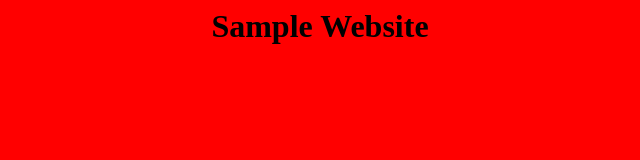
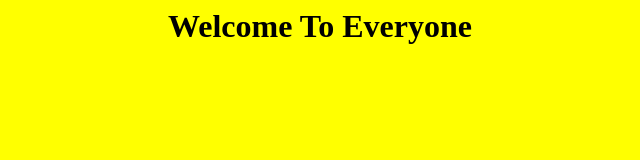
Before and after one commit to Sabarinathan45/Azure, a plain HTML site: page index.html in a window 1280 px wide. Shown: the whole page, without its empty margins (320-960 px from the left). Drawn offline with Linux system fonts and the light colour scheme.

Commit message:
Updated the title page

```diff
--- a/index.html
+++ b/index.html
@@ -1,10 +1,10 @@
 <html>
     <head><title>
-        Welcome To Everyone
+        Introduction to Git Hub
     </title></head>
-    <body bgcolor="Red">
+    <body bgcolor="Yellow">
         <center>
-            <h1> Sample Website </h1>
+            <h1> Welcome To Everyone </h1>
         </center>
     </body>
 </html>
```
